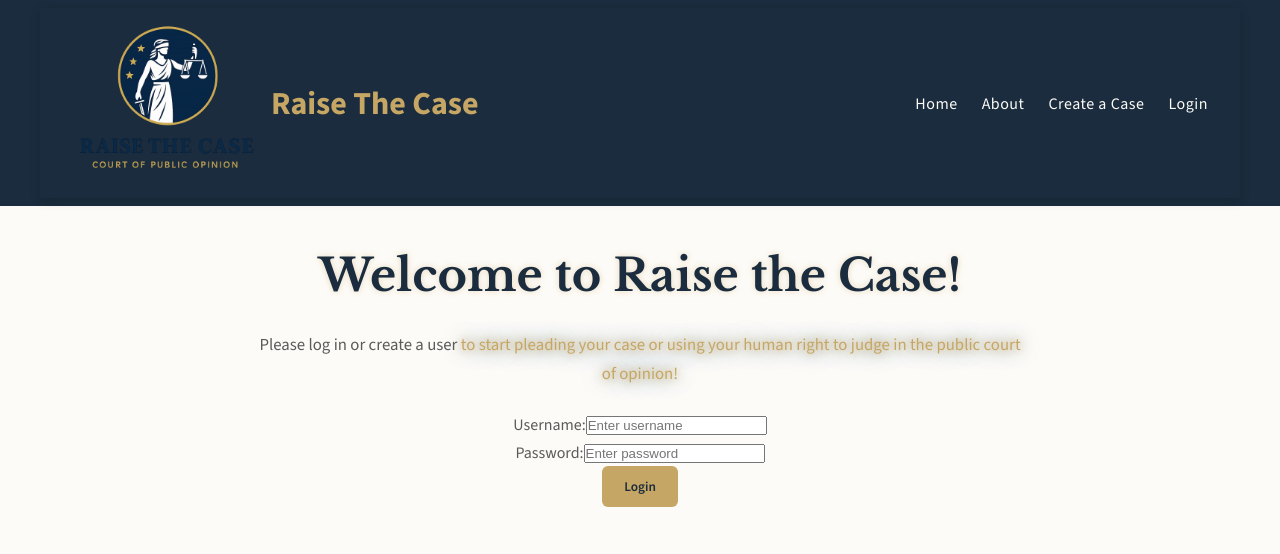
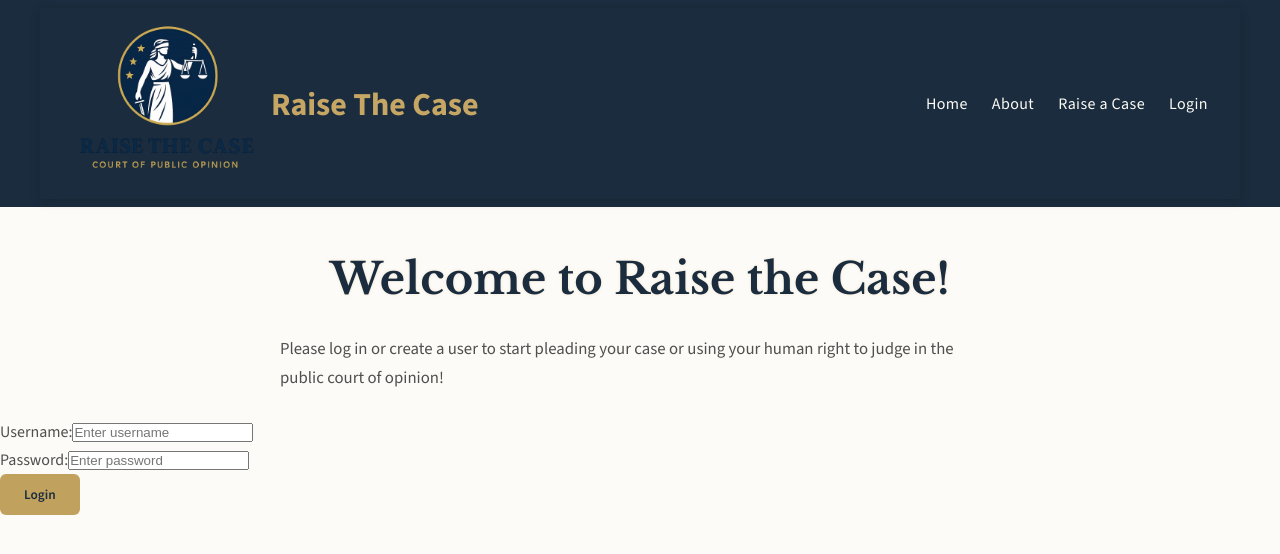
Before and after one commit to blossom-4/crowdfunding_frontend, a React (Vite) app: page /login in a window 1280 px wide. Shown: the top 554 px of the page. Built offline with nearby package versions, Linux system fonts and the light colour scheme.

Commit message:
Added in new CSS layout.

```diff
--- a/main.css
+++ b/main.css
@@ -1,10 +1,11 @@
 /* -------------------------------------------
    RAISE THE CASE — COURT OF PUBLIC OPINION
-   Brand Stylesheet (Libre Baskerville + Source Sans 3)
+   Brand Stylesheet (Humanised Justice Edition)
+   Fonts: Libre Baskerville + Source Sans 3
 ------------------------------------------- */
 
 /* -------- GOOGLE FONT IMPORT -------- */
-@import url('https://fonts.googleapis.com/css2?family=Libre+Baskerville:wght@400;700&family=Source+Sans+3:wght@400;600;700&display=swap');
+@import url('https://fonts.googleapis.com/css2?family=Libre+Baskerville:wght@400;700&family=Source+Sans+3:wght@400;500;600;700&display=swap');
 
 /* -------- RESET -------- */
 *,
@@ -17,18 +18,13 @@
 
 /* -------- COLOR VARIABLES -------- */
 :root {
-    --midnight-justice: #1A2C3D;
-    /* Deep navy – trust and authority */
-    --ivory-court: #FDFBF7;
-    /* Warm off-white background */
-    --verdict-gold: #C6A664;
-    /* Accent gold – luxury and balance */
-    --balanced-blue: #3E6D8E;
-    /* Secondary calming blue */
-    --neutral-gray: #5B5B5B;
-    /* Text neutral */
+    --midnight-justice: #1A2C3D; /* Authority, trust */
+    --ivory-court: #FDFBF7;      /* Human warmth */
+    --verdict-gold: #C1A15E;     /* Soft civic gold (less luxury) */
+    --balanced-blue: #3E6D8E;    /* Calm, thoughtful */
+    --neutral-gray: #4F4F4F;     /* Softer text gray */
+    --muted-gray: #8A8A8A;
     --error-red: #B23A48;
-    /* For warnings or highlights */
 }
 
 /* -------- BODY -------- */
@@ -36,10 +32,10 @@ body {
     font-family: 'Source Sans 3', sans-serif;
     background-color: var(--ivory-court);
     color: var(--neutral-gray);
-    line-height: 1.7;
+    line-height: 1.75;
     -webkit-font-smoothing: antialiased;
     margin: 0;
-    text-align: center;
+    text-align: left;
 }
 
 /* -------- NAVBAR -------- */
@@ -58,24 +54,25 @@ nav {
 nav ul {
     list-style: none;
     display: flex;
-    justify-content: center;
-    align-items: center;
     gap: 2rem;
-    margin: 0;
 }
 
 nav ul li a {
     text-decoration: none;
     color: var(--ivory-court);
-    font-family: 'Source Sans 3', sans-serif;
     font-weight: 600;
-    letter-spacing: 0.5px;
-    transition: color 0.3s ease, transform 0.2s ease;
+    letter-spacing: 0.4px;
+    transition: color 0.25s ease, transform 0.2s ease;
 }
 
 nav ul li a:hover {
     color: var(--verdict-gold);
-    transform: translateY(-2px);
+    transform: translateY(-1px);
+}
+
+/* Primary action in nav */
+nav ul li.cta a {
+    color: var(--verdict-gold);
 }
 
 /* -------- HEADINGS -------- */
@@ -86,46 +83,53 @@ h4,
 h5 {
     font-family: 'Libre Baskerville', serif;
     color: var(--midnight-justice);
-    margin-top: 2rem;
+    margin-top: 2.2rem;
     margin-bottom: 1rem;
     overflow-wrap: break-word;
     text-wrap: balance;
 }
 
 h1 {
-    font-size: 2.8rem;
-    color: var(--midnight-justice);
-    text-shadow: 0 0 6px rgba(198, 166, 100, 0.4);
+    font-size: 2.7rem;
+    text-align: center;
+    text-shadow: 0 0 3px rgba(193, 161, 94, 0.25);
 }
 
 h2 {
-    font-size: 1.9rem;
+    font-size: 1.85rem;
+    text-align: center;
     color: var(--balanced-blue);
 }
 
 h3 {
-    font-size: 1.4rem;
+    font-size: 1.35rem;
     color: var(--neutral-gray);
 }
 
 /* -------- PARAGRAPHS -------- */
 p {
     margin-top: 1rem;
-    margin-bottom: 1.5rem;
-    max-width: 800px;
+    margin-bottom: 1.6rem;
+    max-width: 720px;
     margin-left: auto;
     margin-right: auto;
     font-size: 1.05rem;
-    font-family: 'Source Sans 3', sans-serif;
     color: var(--neutral-gray);
     text-wrap: pretty;
+}
+
+/* Lead paragraph for mission / intro */
+.lead {
+    font-size: 1.15rem;
+    font-weight: 500;
+    color: var(--midnight-justice);
 }
 
 /* -------- CONTAINERS -------- */
 .container {
     max-width: 1200px;
     margin: 0 auto;
-    padding: 2rem;
+    padding: 2.5rem 2rem;
 }
 
 /* -------- BUTTONS -------- */
@@ -136,15 +140,22 @@ button {
     font-weight: 600;
     border: none;
     border-radius: 6px;
-    padding: 0.75rem 1.4rem;
+    padding: 0.75rem 1.5rem;
     cursor: pointer;
-    transition: all 0.3s ease;
+    transition: background-color 0.25s ease, transform 0.2s ease;
 }
 
 button:hover {
     background-color: var(--balanced-blue);
     color: var(--ivory-court);
-    transform: translateY(-2px);
+    transform: translateY(-1px);
+}
+
+/* Secondary buttons */
+button.secondary {
+    background-color: transparent;
+    color: var(--balanced-blue);
+    border: 1px solid var(--balanced-blue);
 }
 
 /* -------- LOGO -------- */
@@ -154,32 +165,34 @@ button:hover {
     margin-right: 20px;
 }
 
-/* -------- GLOW EFFECT -------- */
-.glowing-text {
-    color: var(--verdict-gold);
-    text-shadow: 0 0 10px var(--verdict-gold), 0 0 20px var(--balanced-blue);
-}
-
 /* -------- CASE GRID -------- */
 #case-list {
     display: grid;
     grid-template-columns: repeat(auto-fit, minmax(280px, 1fr));
-    gap: 1.5rem;
+    gap: 1.75rem;
     padding: 2rem;
 }
 
+/* -------- CASE CARD -------- */
 .case-card {
-    background: #fff;
-    border: 1px solid rgba(0, 0, 0, 0.08);
+    background: #FFFFFF;
+    border: 1px solid rgba(0, 0, 0, 0.06);
     border-radius: 12px;
-    padding: 1.5rem;
-    box-shadow: 0 2px 8px rgba(0, 0, 0, 0.08);
-    transition: all 0.3s ease;
+    padding: 1.6rem;
+    box-shadow: 0 2px 8px rgba(0, 0, 0, 0.06);
+    transition: transform 0.25s ease, box-shadow 0.25s ease;
 }
 
 .case-card:hover {
-    transform: translateY(-4px);
+    transform: translateY(-3px);
     box-shadow: 0 6px 16px rgba(0, 0, 0, 0.12);
+}
+
+/* Case metadata */
+.case-meta {
+    font-size: 0.85rem;
+    color: var(--muted-gray);
+    margin-bottom: 0.5rem;
 }
 
 /* -------- RESPONSIVE -------- */
@@ -193,6 +206,10 @@ button:hover {
         font-size: 2.2rem;
     }
 
+    p {
+        padding: 0 1rem;
+    }
+
     #case-list {
         grid-template-columns: 1fr;
         padding: 1rem;
--- a/src/components/NavBar.jsx
+++ b/src/components/NavBar.jsx
@@ -29,7 +29,7 @@ function NavBar() {
                     <ul className="nav-list">
                         <li><NavLink to="/" className={({ isActive }) => isActive ? "nav-link active" : "nav-link"}>Home</NavLink></li>
                         <li><NavLink to="/about" className={({ isActive }) => isActive ? "nav-link active" : "nav-link"}>About</NavLink></li>
-                        <li><NavLink to="/create-a-case" className={({ isActive }) => isActive ? "nav-link active" : "nav-link"}>Create a Case</NavLink></li>
+                        <li><NavLink to="/create-a-case" className={({ isActive }) => isActive ? "nav-link active" : "nav-link"}>Raise a Case</NavLink></li>
                         {auth.token ? (
                             <li>
                                 <button onClick={handleLogout} className="logout-btn" aria-label="Logout from your account">
```
